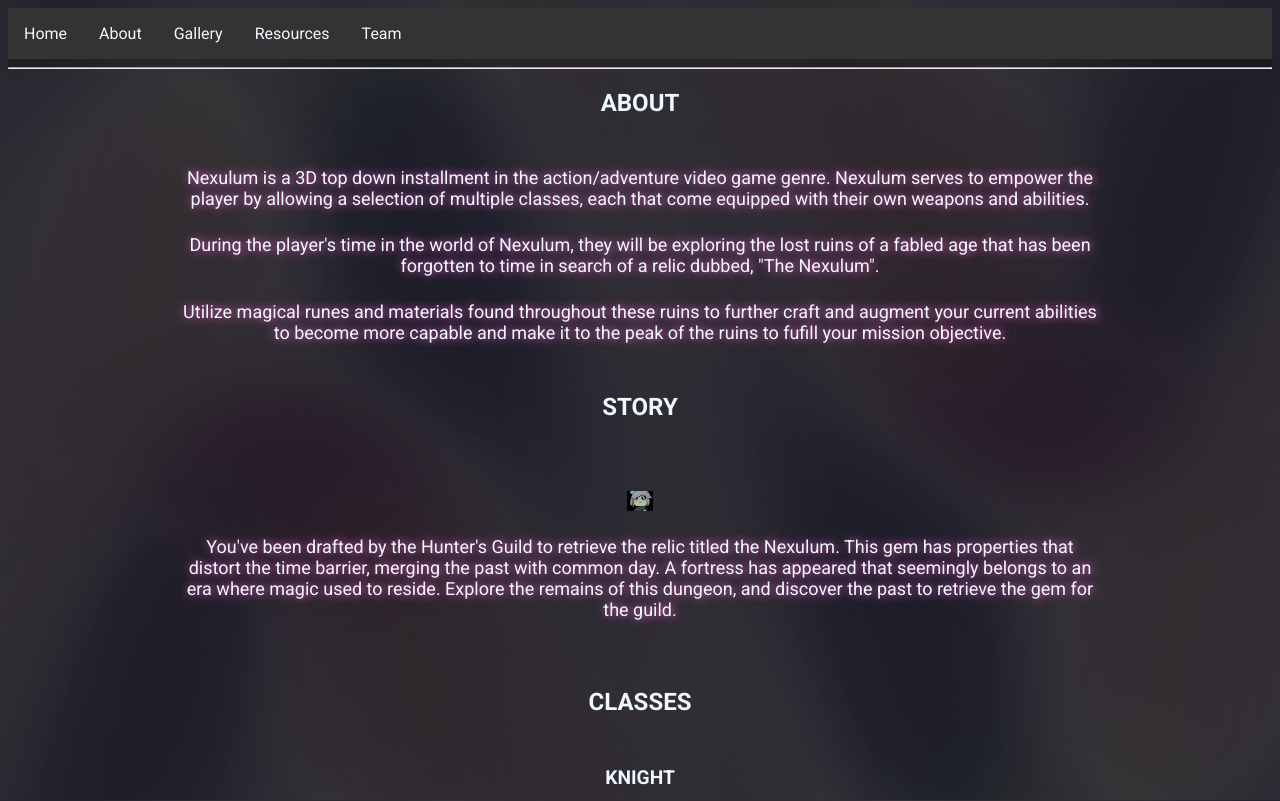
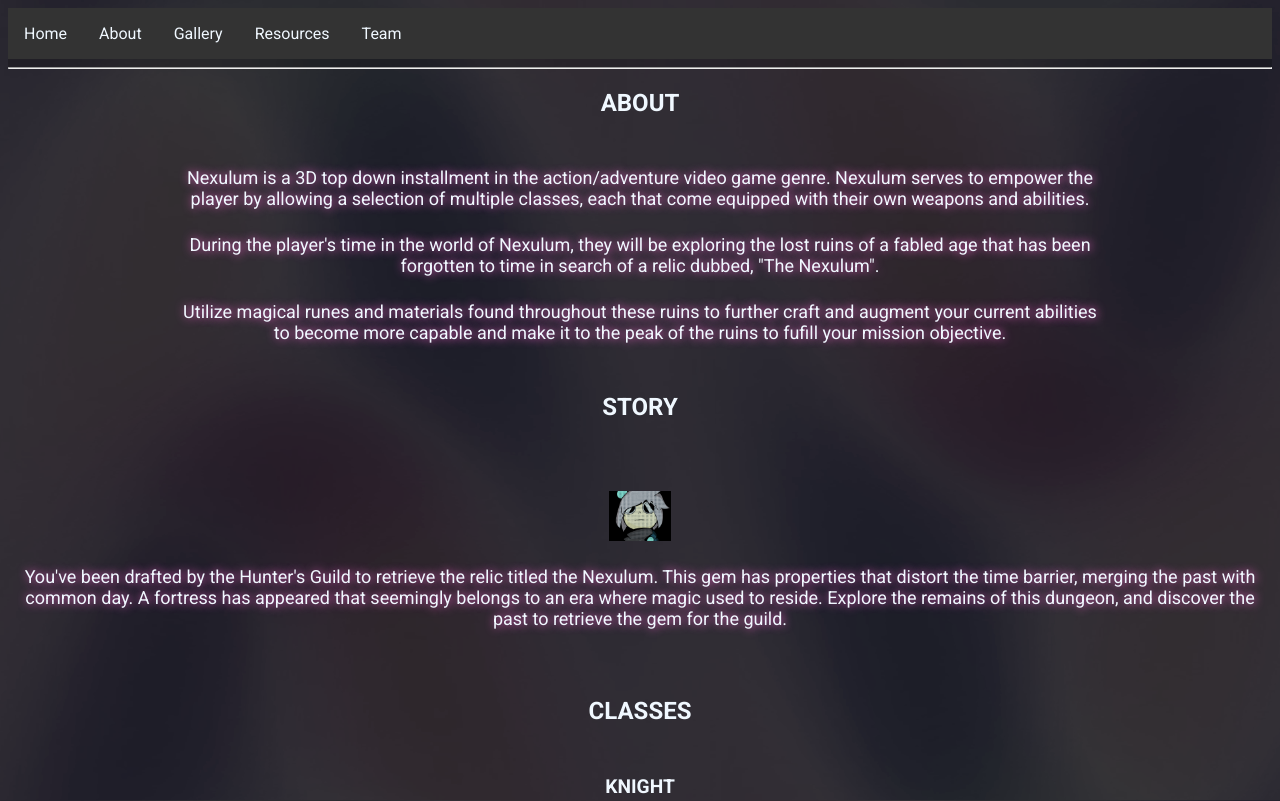
Before and after one commit to Whitaker-Aaron/whitaker-aaron.github.io, a plain HTML site: page about.html in a window 1280 px wide. Shown: the top 801 px of the page. Drawn offline with Linux system fonts and the light colour scheme.

Commit message:
Update about.html

```diff
--- a/about.html
+++ b/about.html
@@ -29,8 +29,8 @@
 
     <h1 style="font-size:24px;margin-top: 50px; margin-bottom: 50px; ">STORY</h1>
     <div class="row">
-        <img style="object-fit:cover; max-width: 2%; max-height: 2%; margin-left: auto; margin-right: auto;margin-top: 20px;" src="./Images/nexStaticSprite.png">
-        <p class="description">You've been drafted by the Hunter's Guild to retrieve the relic titled the Nexulum. This gem has properties that distort the time barrier,
+        <img style="object-fit:cover; display:block; max-width: 5%; max-height: 5%; margin-left: auto; margin-right: auto;margin-top: 20px;" src="./Images/nexStaticSprite.png">
+        <p class="description" style="object-fit:cover; display:block; margin-left: auto; margin-right:auto">You've been drafted by the Hunter's Guild to retrieve the relic titled the Nexulum. This gem has properties that distort the time barrier,
             merging the past with common day. A fortress has appeared that seemingly belongs to an era where magic used to reside. Explore the remains of this dungeon,
             and discover the past to retrieve the gem for the guild.
         </p>
```
